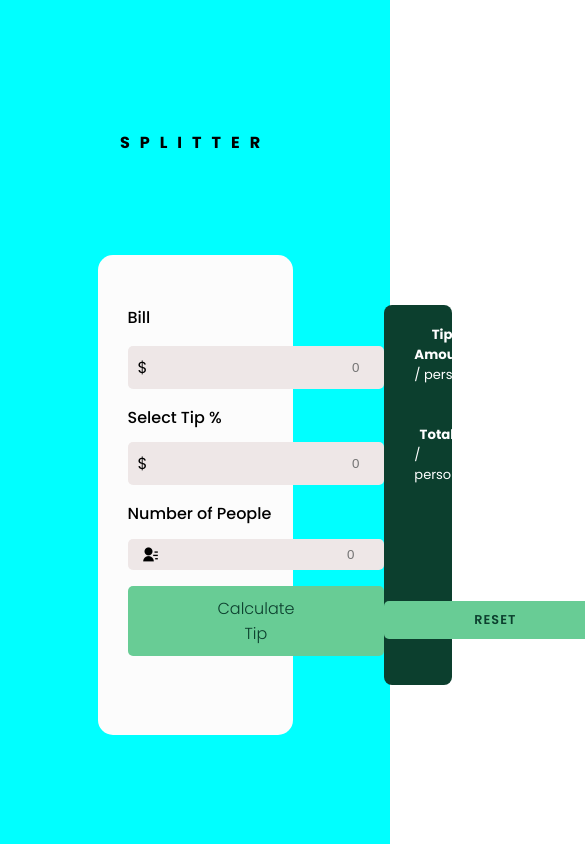
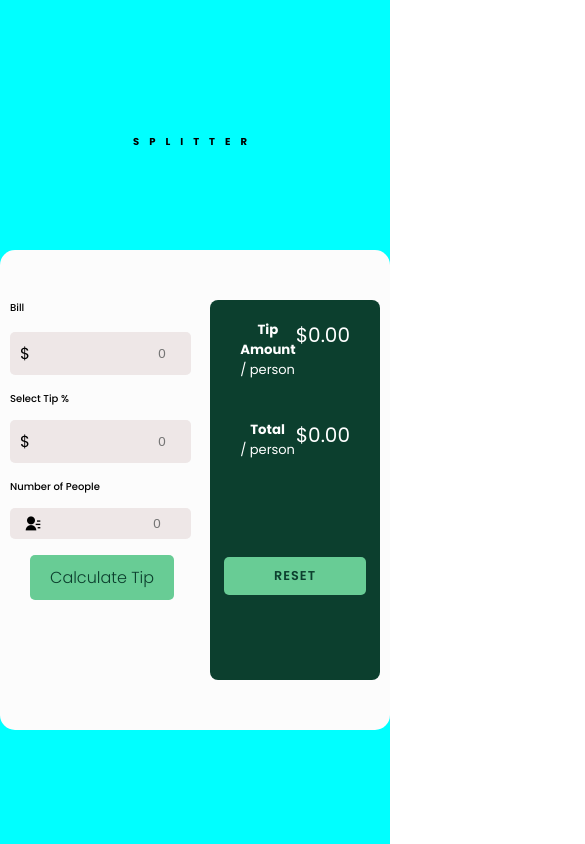
Before and after one commit to conzillar/Tip-calculator, a plain HTML site: page index.html in a window 390 px wide. Shown: the top 844 px of the page, 585 px wide, since content can reach past the window. Drawn offline with nearby package versions, Linux system fonts and the light colour scheme.

Commit message:
the media qeury

```diff
--- a/assets/css/style.css
+++ b/assets/css/style.css
@@ -7,6 +7,7 @@
 html,
 body {
     scroll-behavior: smooth;
+    overflow-x: hidden;
     font-family: "Poppins", sans-serif;
 }
 
@@ -162,3 +163,26 @@ input {
     text-align: center;
     display: none;
 }
+@media screen and (max-width:480px) {
+    .main{
+        width: 100%;
+        display: flex;
+        padding: 50px 10px;
+        /* flex-direction: column; */
+    }
+    .input, .cont, .input1, .cont, .input2, .coont{
+        width: 95%;
+    }
+    h4{
+        font-size: 10px;
+    }
+    .btn{
+        padding: 10px 20px;
+        margin-left: -1rem;
+    }
+    .btt{
+        padding: 10px 50px;
+        margin-top: 4.8rem;
+    }
+
+}
```
